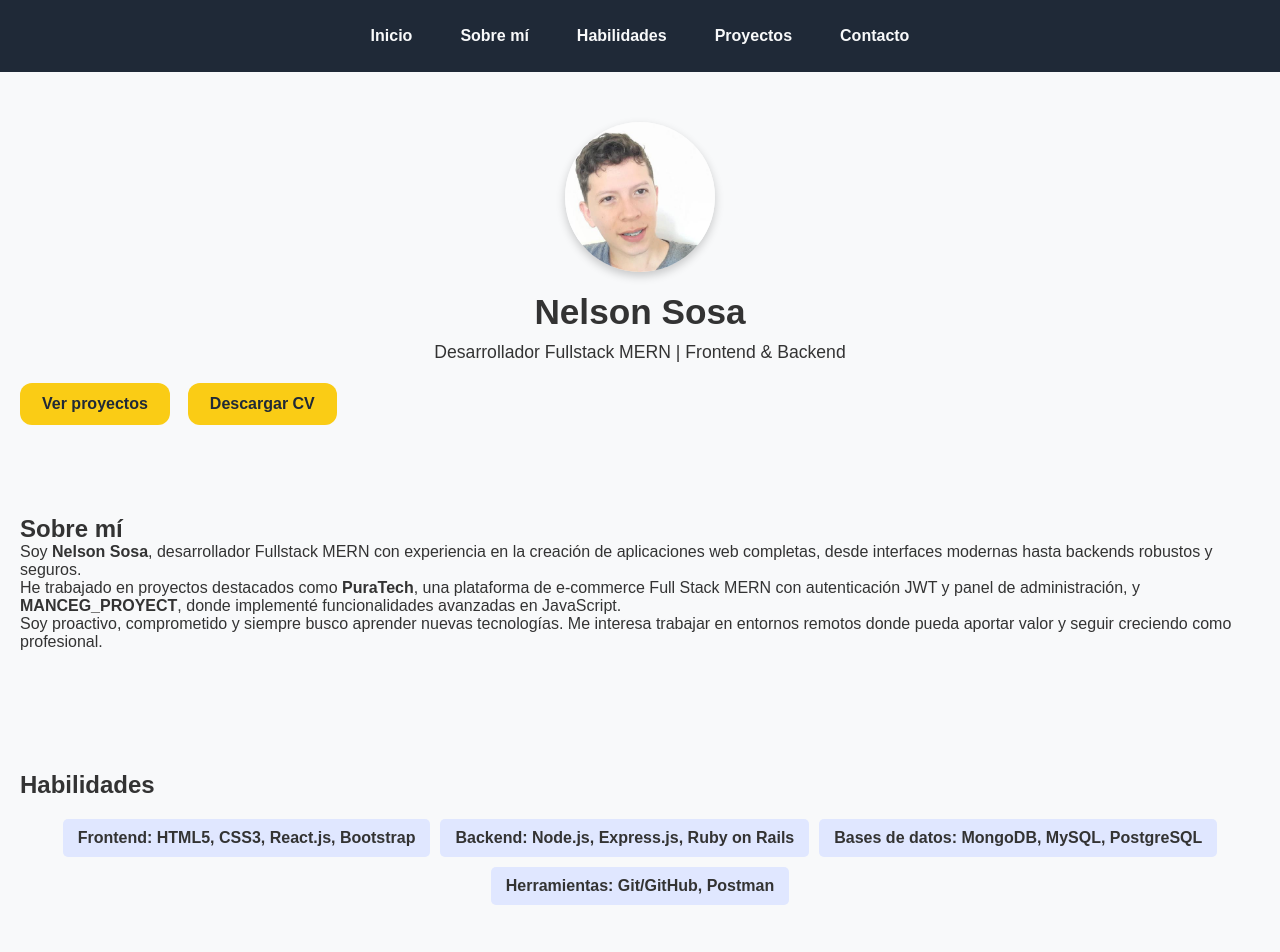
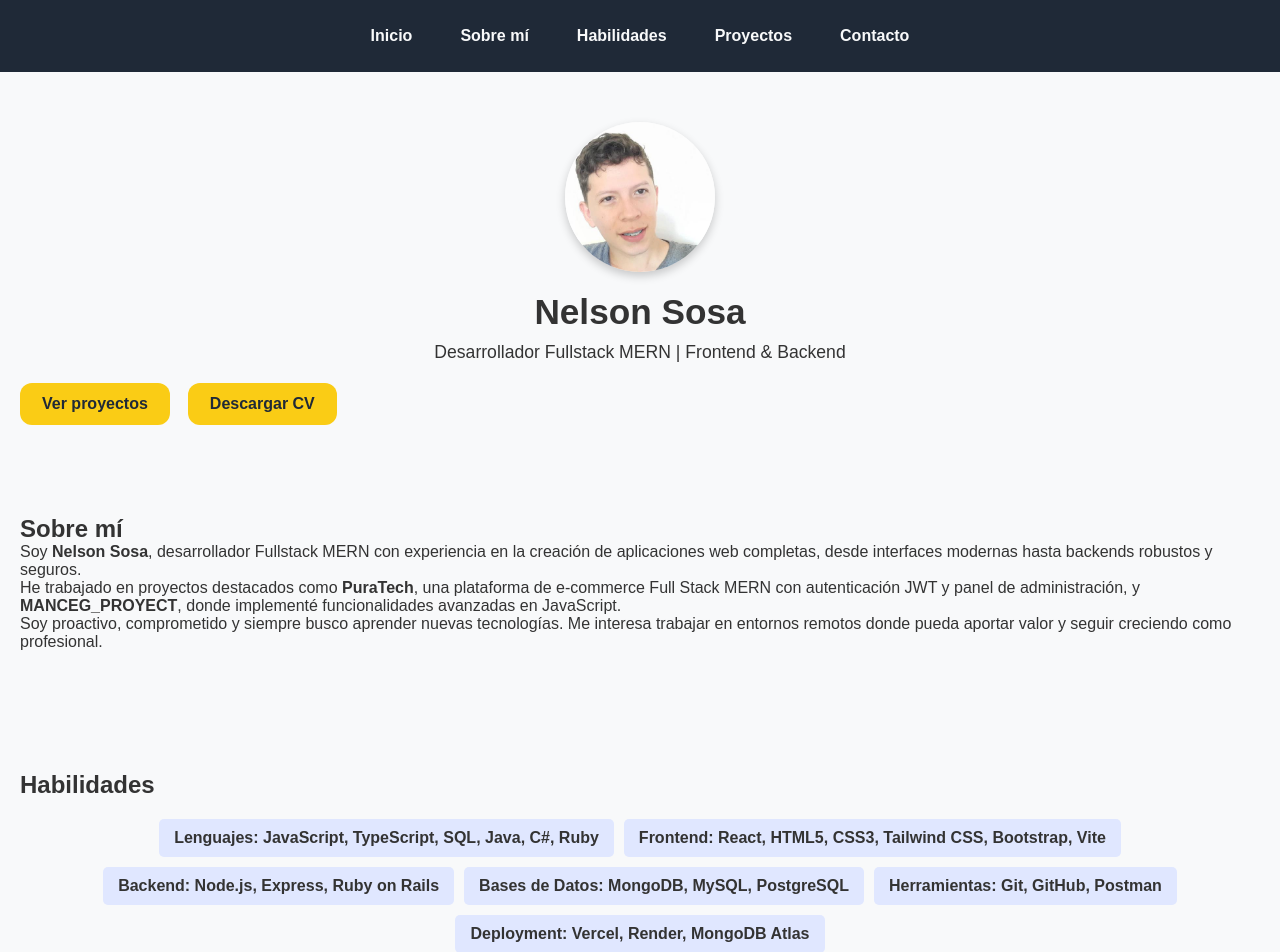
Before and after one commit to Nelson-Sosa/portfolio, a React (Vite) app in the folder portfolio/: page / in a window 1280 px wide. Shown: the top 952 px of the page. Built offline with nearby package versions, Linux system fonts and the light colour scheme.

Commit message:
feat: add Skills component to display technical proficiencies

```diff
--- a/portfolio/src/components/Skills.jsx
+++ b/portfolio/src/components/Skills.jsx
@@ -1,10 +1,12 @@
 import React from "react";
 
 const skills = [
-  "Frontend: HTML5, CSS3, React.js, Bootstrap",
-  "Backend: Node.js, Express.js, Ruby on Rails",
-  "Bases de datos: MongoDB, MySQL, PostgreSQL",
-  "Herramientas: Git/GitHub, Postman"
+  "Lenguajes: JavaScript, TypeScript, SQL, Java, C#, Ruby",
+  "Frontend: React, HTML5, CSS3, Tailwind CSS, Bootstrap, Vite",
+  "Backend: Node.js, Express, Ruby on Rails",
+  "Bases de Datos: MongoDB, MySQL, PostgreSQL",
+  "Herramientas: Git, GitHub, Postman",
+  "Deployment: Vercel, Render, MongoDB Atlas"
 ];
 
 const Skills = () => {
```
